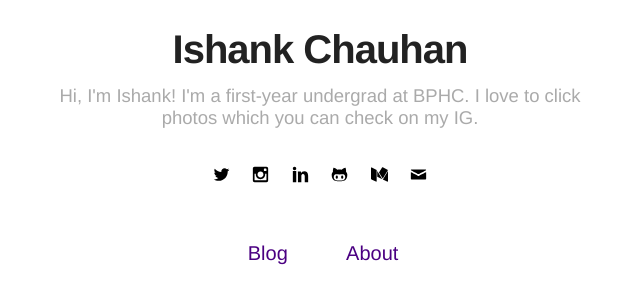
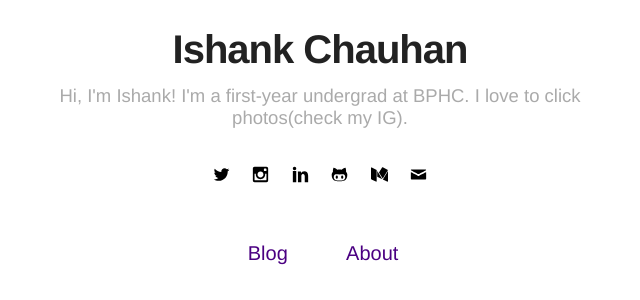
Before and after one commit to ishankc/ishankc.github.io, a Jekyll site: the page built from index.html, in a window 1280 px wide. Shown: the part 278-578 px from the top of the page, without its empty margins (320-960 px from the left). Built offline with Jekyll 4.4.1, drawn with Linux system fonts in a browser that asks for light colours.

Commit message:
Update Bio

```diff
--- a/_config.yml
+++ b/_config.yml
@@ -1,6 +1,6 @@
 # main text of home
 name: Ishank Chauhan
-bio: Hi, I'm Ishank! I'm a first-year undergrad at BPHC. I love to click photos which you can check on my IG.
+bio: Hi, I'm Ishank! I'm a first-year undergrad at BPHC. I love to click photos(check my IG).
 
 # twitter summary info
 description: A blog about anything. Depends on the mood.
```
